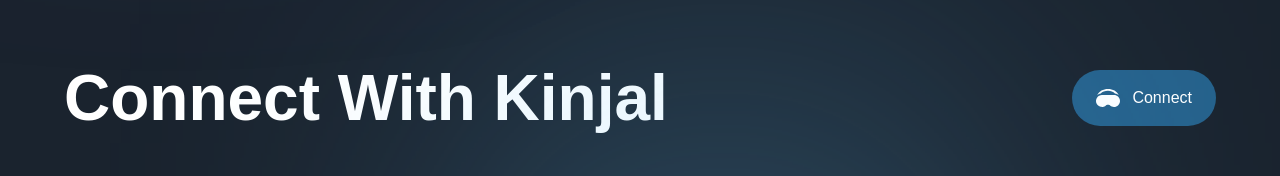
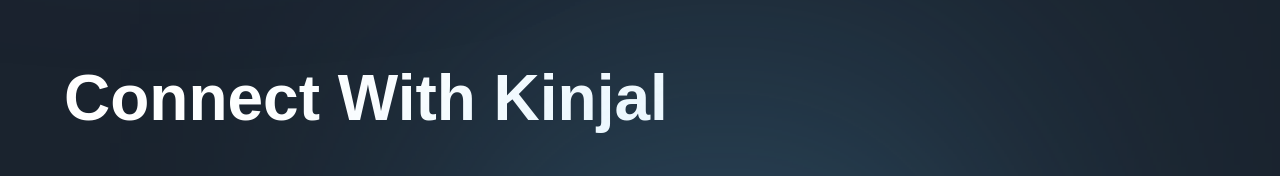
Before and after one commit to jainKinjal02/aboutMe, a Next.js app: page / in a window 1280 px wide. Shown: the part 7506-7682 px from the top of the page. Built offline with nearby package versions, Linux system fonts and the light colour scheme; a web font is replaced by a local one.

Commit message:
Removed Connect button

```diff
--- a/components/Footer.jsx
+++ b/components/Footer.jsx
@@ -17,13 +17,13 @@ const Footer = () => (
     <div className={`${styles.innerWidth} mx-auto flex flex-col gap-8`}>
       <div className='flex items-center justify-between flex-wrap gap-5'>
         <h4 className='font-bold md:text-[64px] text-[44px] text-white'>Connect With Kinjal</h4>
-        <button type='button' className='flex items-center h-fit py-4 px-6 bg-[#25618b] rounded-[32px] gap-[12px]' >
+      { /* <button type='button' className='flex items-center h-fit py-4 px-6 bg-[#25618b] rounded-[32px] gap-[12px]' >
           <img src='/headset.svg' alt='headset'
           className='w-[24px] h-[24px] object-contain'/>
           <span className='font-normal text-[16px] text-white'>
               Connect
           </span>
-        </button>
+</button> */}
       </div>
       <div className='flex flex-col'>
           <div className='mb-[50px] h-[2px] bg-white opacity-10' />
```
